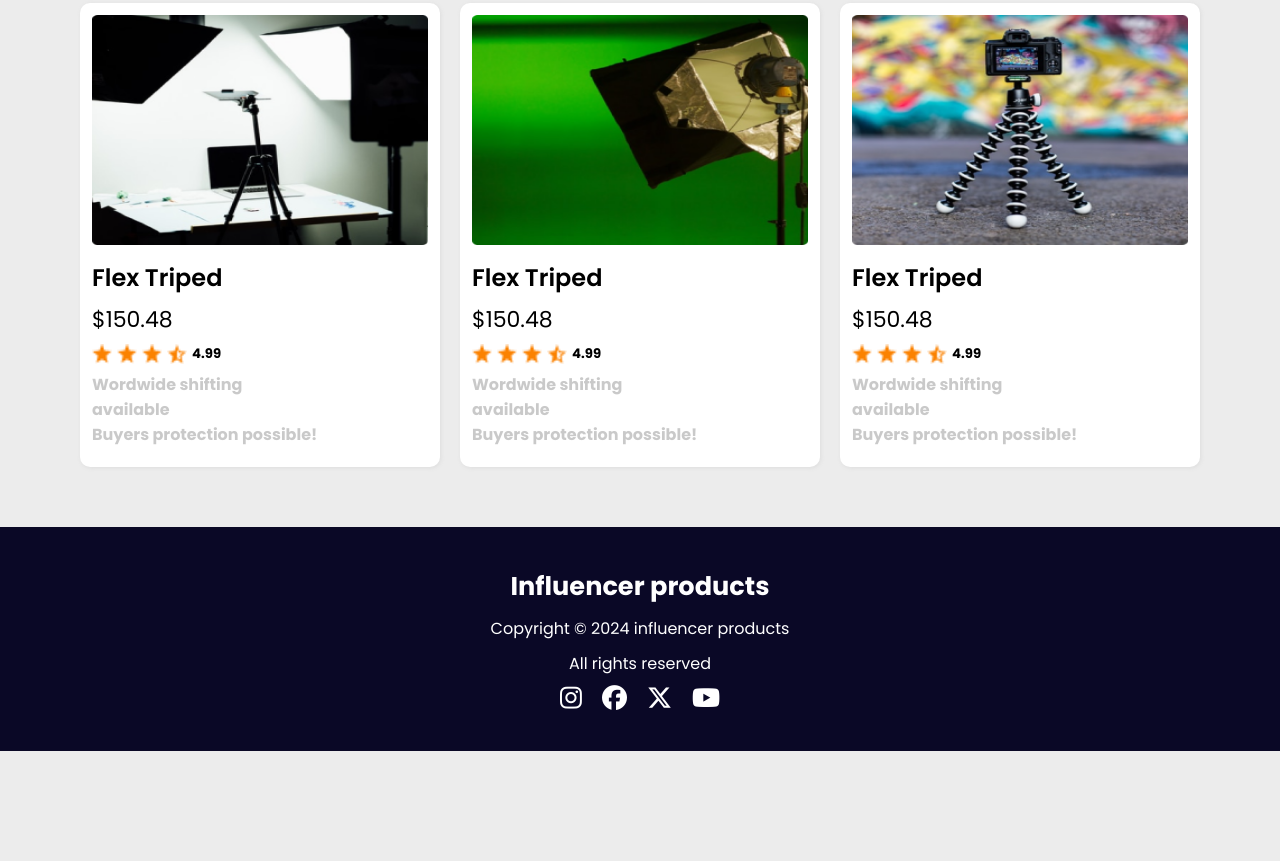
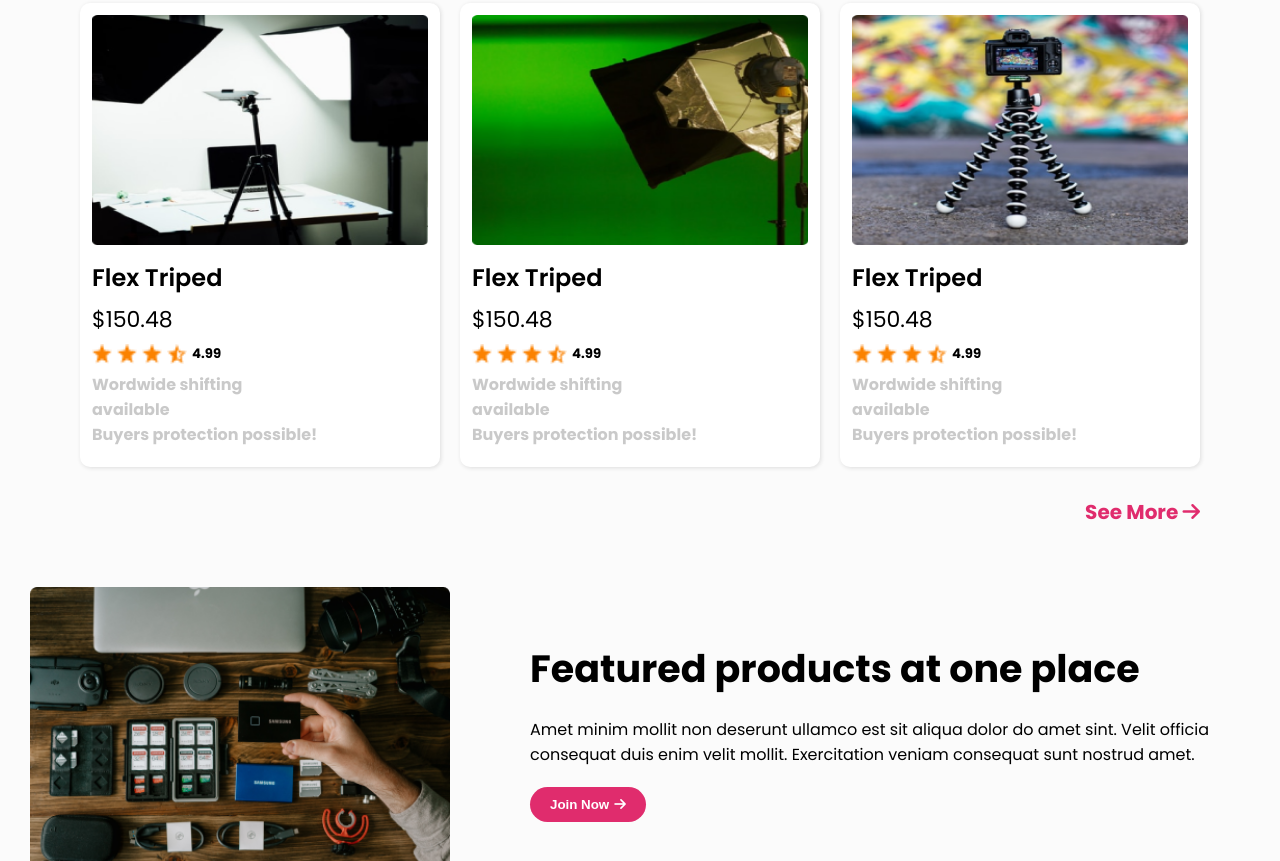
Before and after one commit to sabbir-hosen-dev/Influencer-products, a plain HTML site: page index.html in a window 1280 px wide. Shown: the part 1939-2800 px from the top of the page. Before the commit the page ends 2690 px from the top, so only its background shows below. Drawn offline with Linux system fonts and the light colour scheme.

Commit message:
project finish

```diff
--- a/index.html
+++ b/index.html
@@ -26,7 +26,7 @@
           <li><a href="">Home</a></li>
           <li><a href="">Photos</a></li>
           <li><a href="">Sign up</a></li>
-          <li><a href="">Log in</a></li>
+          <li><a href="">Login</a></li>
           <li>
             <a href=""><i class="fa-solid fa-magnifying-glass"></i></a>
           </li>
@@ -72,10 +72,9 @@
       </section>
 
       <!-- popular collection start  -->
-      <section class="section ">
+      <section class="section">
         <h3 class="section-heading text-center">Popular Collection</h3>
         <div class="collections">
-
           <div class="collection">
             <div class="img">
               <img src="images/camera.png" alt="action" />
@@ -95,7 +94,6 @@
               Buyers protection possible!
             </p>
           </div>
-
 
           <div class="collection">
             <div class="img">
@@ -250,17 +248,38 @@
               Buyers protection possible!
             </p>
           </div>
+        </div>
 
+        <h4 class="see-more">
+          See More <i class="fa-solid fa-arrow-right"></i>
+        </h4>
+      </section>
+
+      <!-- featured products section  -->
+      <section class="featured-section">
+        <div class="img-section">
+          <img src="images/gear.png" alt="" />
+        </div>
+        <div class="text-section">
+          <h2>Featured products at one place</h2>
+          <p>
+            Amet minim mollit non deserunt ullamco est sit aliqua dolor do amet
+            sint. Velit officia consequat duis enim velit mollit. Exercitation
+            veniam consequat sunt nostrud amet.
+          </p>
+          <div class="">
+            <button class="btn-primary"
+              >Join Now <i class="fa-solid fa-arrow-right"></i>
+            </button>
+          </div>
         </div>
       </section>
-
-
     </main>
 
     <!-- footer part  -->
-     <footer>
+    <footer>
       <h3 class="section-heading text-white">Influencer products</h3>
-      <p class="text-white">Copyright © 2024  influencer products</p>
+      <p class="text-white">Copyright © 2024 influencer products</p>
       <p class="text-white">All rights reserved</p>
       <div class="links">
         <i class="fa-brands fa-instagram"></i>
@@ -268,6 +287,6 @@
         <i class="fa-brands fa-x-twitter"></i>
         <i class="fa-brands fa-youtube"></i>
       </div>
-     </footer>
+    </footer>
   </body>
 </html>
--- a/styles/style.css
+++ b/styles/style.css
@@ -8,7 +8,7 @@
 body{
   font-family: "Poppins", sans-serif;
   scroll-behavior: smooth;
-  background: #ececec;
+  background: #ececec2d;
 }
 
 .header-wrap{
@@ -164,27 +164,41 @@ img{
 .ratings img{
   width: 20px;
 }
-
-  /* responsive style  */
-@media screen and (max-width:576px) {
-  .banner-wrap{
-    flex-direction: column-reverse;
-  }
-  .banner{
-    display: flex;
-    flex-direction: column;
-    align-items: center;
-    text-align: center;
-  }
-  .banner h2{
-    font-size: 1.9rem;
-  }
-  .collections{
-    grid-template-columns: 1fr;
-    padding:0;
-  }
+.see-more{
+  color:#E02C6D;
+  font-weight: bold;
+  text-align: end;
+  margin-top: 30px;
+  font-size: 20px;
+  margin-right: 50px;
+  cursor: pointer;
 }
-
+/* featured-section style  */
+.featured-section{
+  display: flex;
+  justify-items: center;
+  margin:60px 0px;
+  gap: 80px;
+}
+.img-section{
+  min-width: 420px;
+}
+.img-section img {
+  width: 100%;
+  height: auto;
+}
+.text-section{
+  display: flex;
+  flex-direction: column;
+  justify-content: center;
+}
+.text-section h2 {
+  font-weight: 700;
+  font-size: 38px;
+}
+.text-section p{
+  margin: 20px 0px;
+}
 /* footer style  */
 
 footer{
@@ -207,6 +221,34 @@ footer{
   cursor: pointer;
 }
 
+  /* responsive style  */
+@media screen and (max-width:576px) {
+  .banner-wrap{
+    flex-direction: column-reverse;
+  }
+  .banner{
+    display: flex;
+    flex-direction: column;
+    align-items: center;
+    text-align: center;
+  }
+  .banner h2{
+    font-size: 1.9rem;
+  }
+  .collections{
+    grid-template-columns: 1fr;
+    padding:0;
+  }
+  .featured-section{
+    flex-direction: column-reverse;
+    gap: 50px;
+  }
+  .text-section{
+    text-align: center;
+  }
+}
+
+
 @media screen and (max-width:992px) and (min-width:577px){
   .banner h2{
     font-size: 2rem;
@@ -214,4 +256,13 @@ footer{
   .collections{
     grid-template-columns: repeat(2, 1fr);
   }
+  .featured-section{
+    gap:30px;
+  }
+  .img-section{
+    min-width: 380px;
+  }
+  .text-section h2{
+    font-size: 32px;
+  }
 }
```
